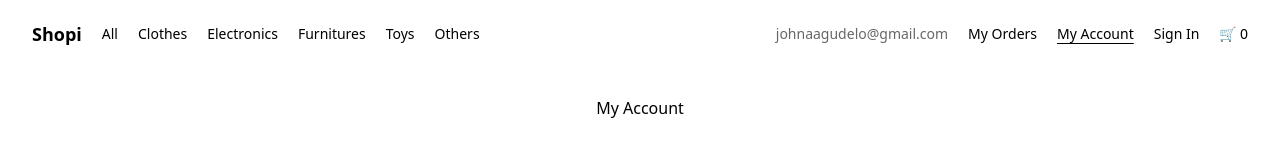
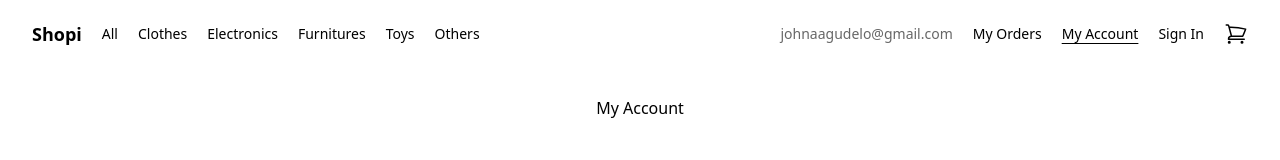
Before and after one commit to johnaagudelo0820/shop, a React (Vite) app: page /my-account in a window 1280 px wide. Shown: the top 160 px of the page. Built offline with nearby package versions, Linux system fonts and the light colour scheme.

Commit message:
💄 agregar todos los iconos

```diff
--- a/src/components/Card/index.jsx
+++ b/src/components/Card/index.jsx
@@ -20,7 +20,7 @@ const Card = ({ title, price, categoryName, image }) => {
           onClick={() => setCount((count) => count + 1)}
           className="absolute top-1 right-1 flex justify-center items-center bg-white w-5 h-5 rounded-full"
         >
-          <PlusSmallIcon />
+          <PlusSmallIcon className="h-6 w-6 text-black" />
         </div>
       </figure>
       <p className="flex justify-between">
--- a/src/components/Navbar/index.jsx
+++ b/src/components/Navbar/index.jsx
@@ -1,5 +1,7 @@
 import React, { useContext } from 'react';
 import { NavLink } from 'react-router-dom';
+import { ShoppingCartIcon } from '@heroicons/react/24/outline';
+
 import { ShoppingCartContext } from '../../context';
 
 const Navbar = () => {
@@ -62,7 +64,13 @@ const Navbar = () => {
             Sign In
           </NavLink>
         </li>
-        <li>🛒 {count}</li>
+
+        <li className="flex relative">
+          <ShoppingCartIcon className="h-6 w-6 text-black" />
+          {count > 0 && (
+            <div className="absolute -top-3 -right-3 font-bold">{count}</div>
+          )}
+        </li>
       </ul>
     </nav>
   );
--- a/src/components/ProductDetail/index.jsx
+++ b/src/components/ProductDetail/index.jsx
@@ -8,7 +8,7 @@ const ProductDetail = () => {
     <aside className="product-detail flex flex-col fixed bg-white right-0 border border-black rounded">
       <div className="flex justify-between items-center p-6">
         <h2 className="font-medium text-xl">Detail</h2>
-        <XMarkIcon className="h-6 w-6" />
+        <XMarkIcon className="h-6 w-6 text-black" />
       </div>
     </aside>
   );
```
